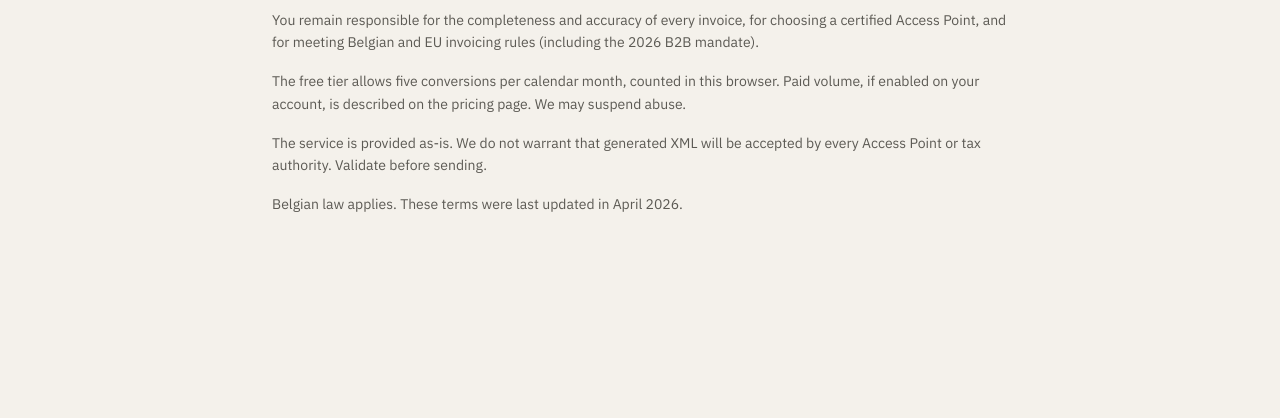
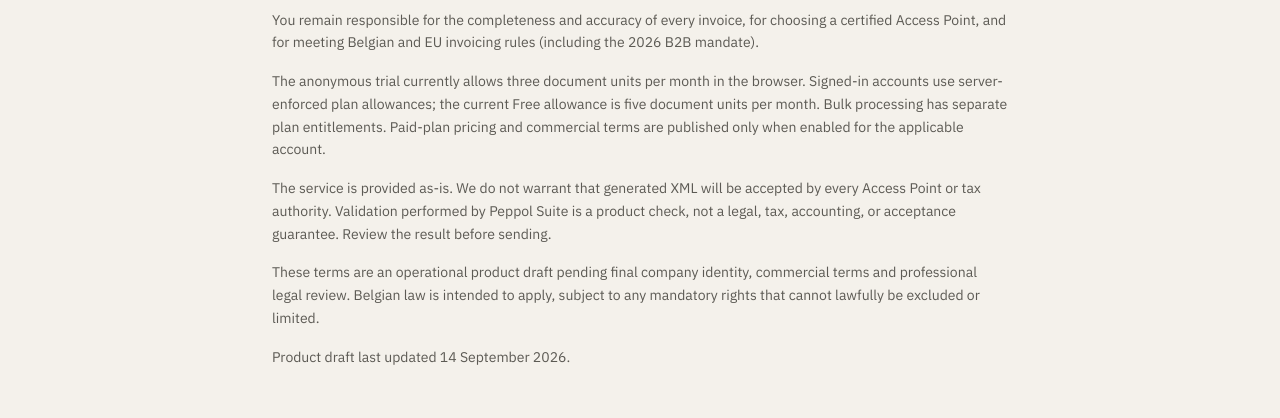
Before and after one commit to peppolfixbelgium-debug/Peppol-Suite, a React (Vite) app: page /terms in a window 1280 px wide. Shown: the part 238-656 px from the top of the page. Built offline with nearby package versions, Linux system fonts and the light colour scheme; no server answers.

Commit message:
fix: align terms with current quota and product behavior

```diff
--- a/src/routes/terms.tsx
+++ b/src/routes/terms.tsx
@@ -20,14 +20,22 @@ function Terms() {
           Access Point, and for meeting Belgian and EU invoicing rules (including the 2026 B2B mandate).
         </p>
         <p>
-          The free tier allows five conversions per calendar month, counted in this browser. Paid volume, if
-          enabled on your account, is described on the pricing page. We may suspend abuse.
+          The anonymous trial currently allows three document units per month in the browser. Signed-in
+          accounts use server-enforced plan allowances; the current Free allowance is five document units per
+          month. Bulk processing has separate plan entitlements. Paid-plan pricing and commercial terms are
+          published only when enabled for the applicable account.
         </p>
         <p>
           The service is provided as-is. We do not warrant that generated XML will be accepted by every
-          Access Point or tax authority. Validate before sending.
+          Access Point or tax authority. Validation performed by Peppol Suite is a product check, not a legal,
+          tax, accounting, or acceptance guarantee. Review the result before sending.
         </p>
-        <p>Belgian law applies. These terms were last updated in April 2026.</p>
+        <p>
+          These terms are an operational product draft pending final company identity, commercial terms and
+          professional legal review. Belgian law is intended to apply, subject to any mandatory rights that
+          cannot lawfully be excluded or limited.
+        </p>
+        <p>Product draft last updated 14 September 2026.</p>
       </div>
     </main>
   );
```
